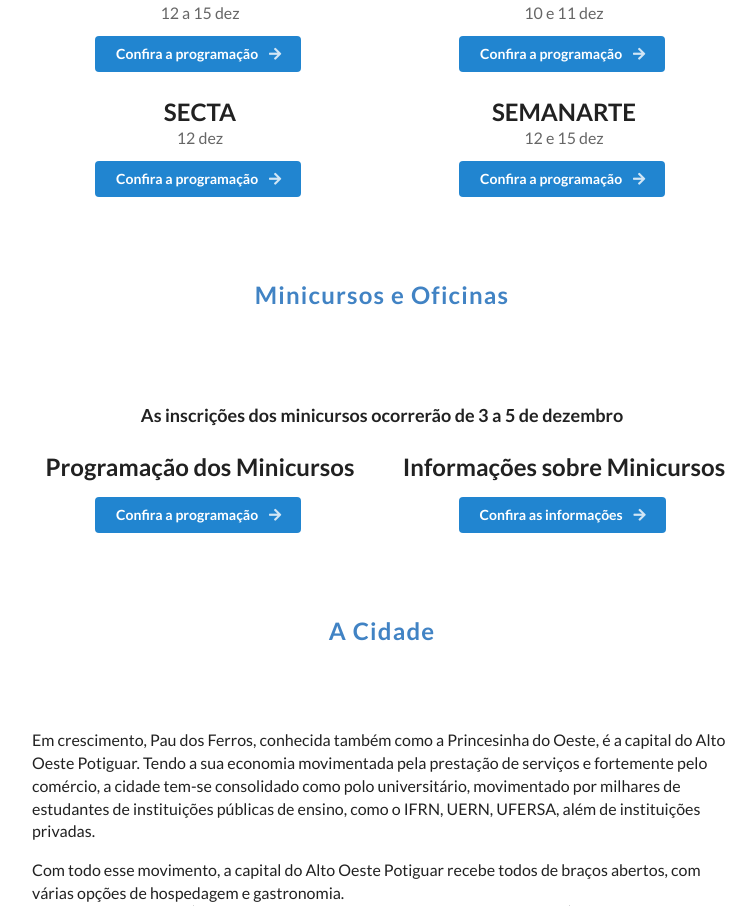
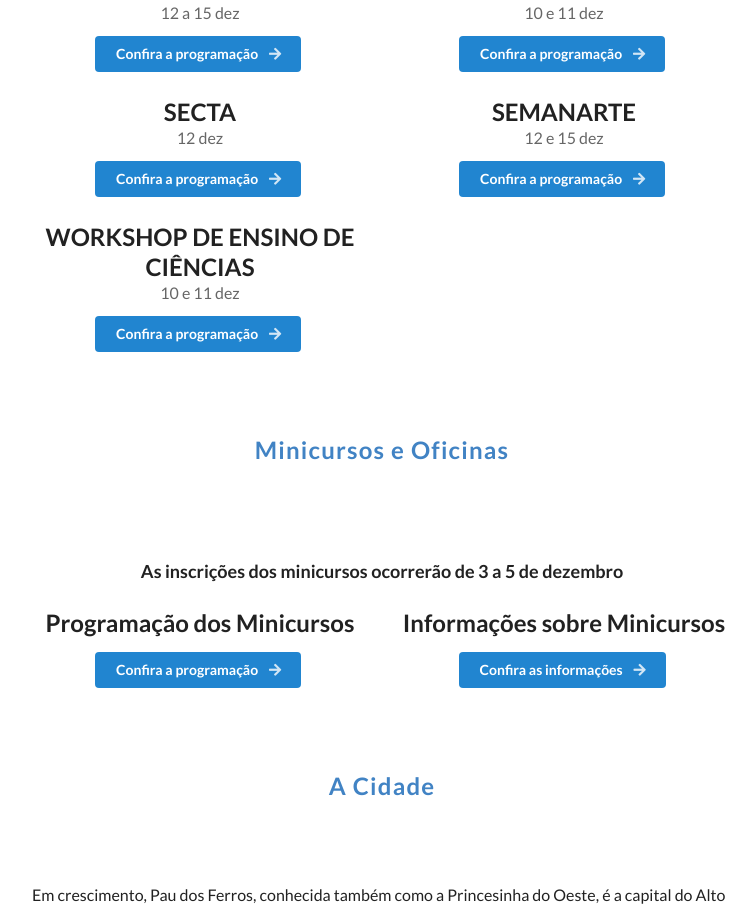
Before and after one commit to ifrn-pf/expotec, a Django app: template site_content/templates/pages/index.html in a window 1280 px wide. Shown: the part 3911-4817 px from the top of the page, without its empty margins (258-1014 px from the left). Run offline with Django 3.2, Linux system fonts and the light colour scheme; the template is opened without the code that fills it, so the values that code supplies are empty.

Commit message:
Adicionado workshop de ensino de ciencias

```diff
--- a/site_content/templates/pages_includes/programacao.html
+++ b/site_content/templates/pages_includes/programacao.html
@@ -29,5 +29,12 @@
       </h2>
       <a href="{% static 'programacao/SEMANARTE.pdf' %}" class="ui primary button">Confira a programação <i class="right arrow icon"></i></a>
     </div>
+    <div class="center aligned column">
+      <h2 class="ui header">
+        WORKSHOP DE ENSINO DE CIÊNCIAS
+        <div class="sub header">10 e 11 dez</div>
+      </h2>
+      <a href="{% static 'programacao/WORKSHOP.pdf' %}" class="ui primary button">Confira a programação <i class="right arrow icon"></i></a>
+    </div>
   </div>
 </div>
```
